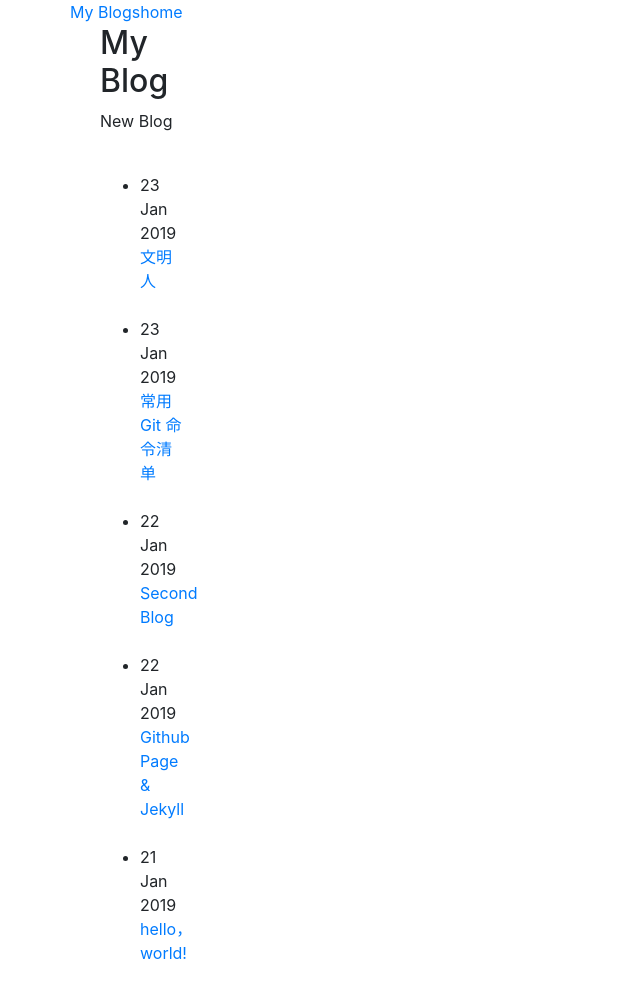
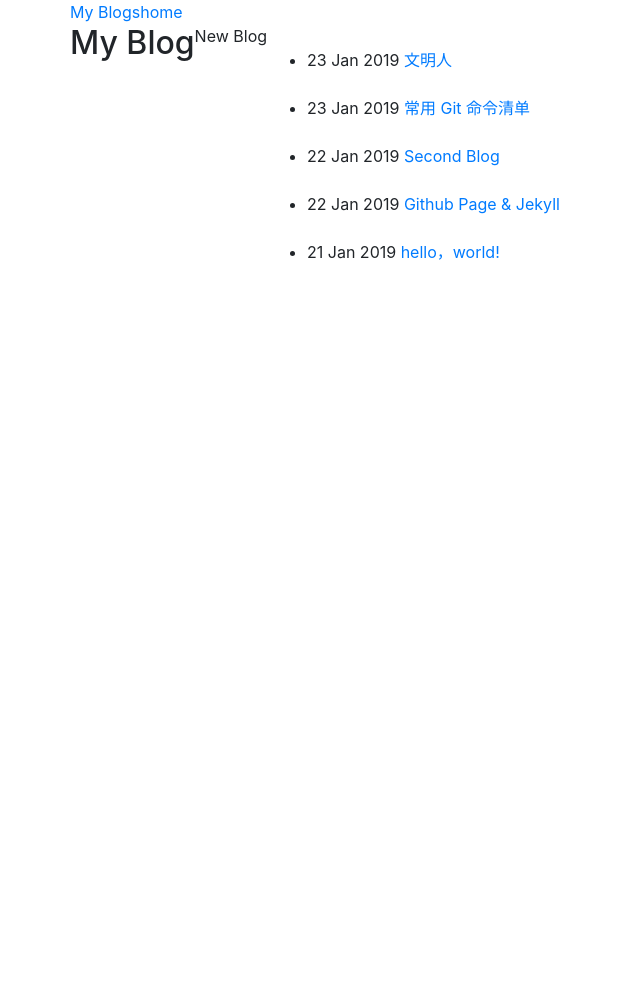
Before and after one commit to RobertHu201800/jekyll_demo, a Jekyll site: the page built from index.html, in a window 1280 px wide. Shown: the whole page, without its empty margins (0-640 px from the left). Built offline with Jekyll 4.4.1, drawn with Linux system fonts in a browser that asks for light colours; nearby versions of some CDN libraries; Markdown is read by kramdown in place of the engine named in the settings; after the commit the page ends 900 px from its top, so only the background shows below that.

Commit message:
update the defalut layout

```diff
--- a/_layouts/default.html
+++ b/_layouts/default.html
@@ -27,11 +27,9 @@ var WRInitTime=(new Date()).getTime();
 </div>
 
 <div class="row">
-  <div class="col-sm-4"/>
-  <div class="col-sm-4">
+
   {{ content }}
-  </div>
-  <div class="col-sm-4"/>
+
 
 </div>
 
```
